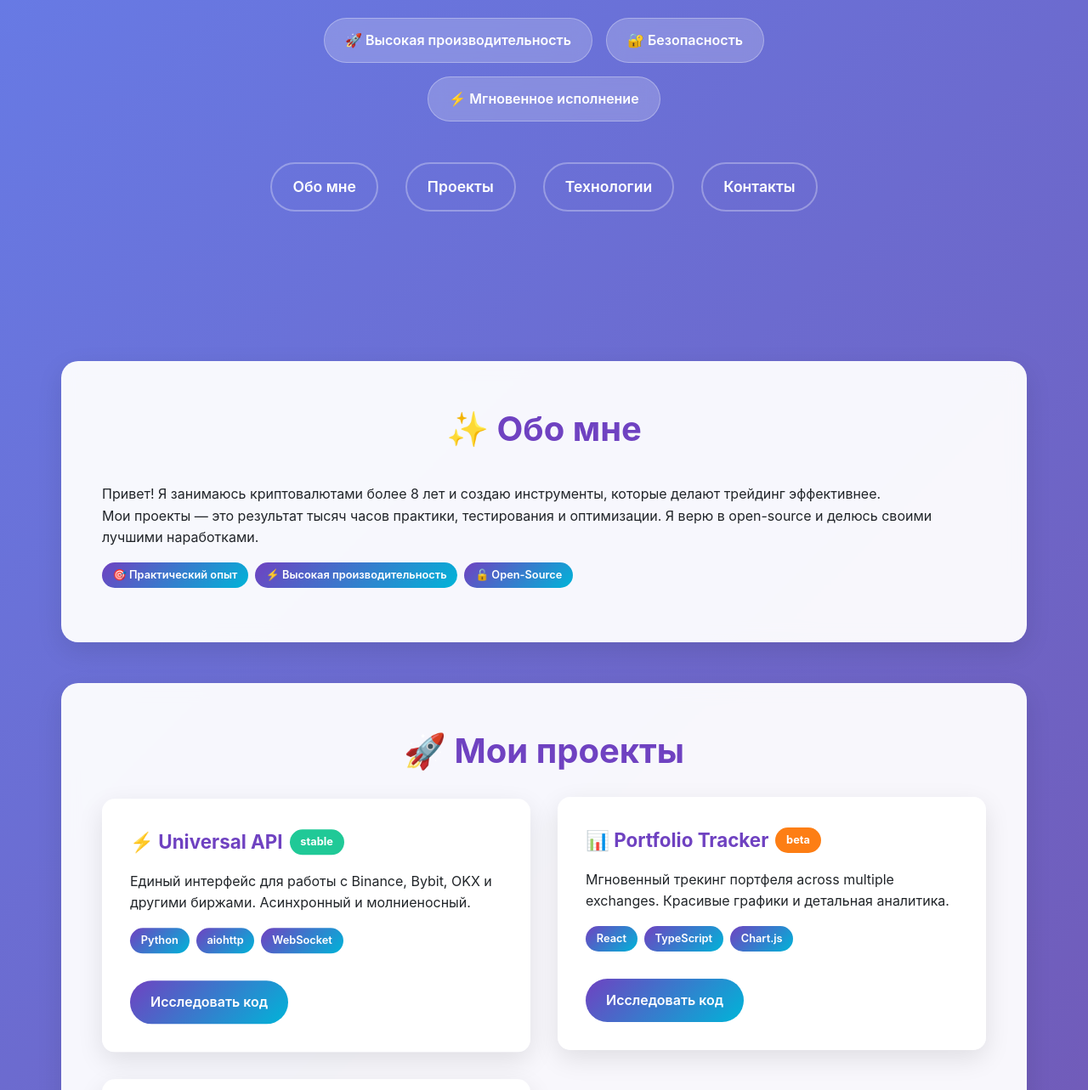
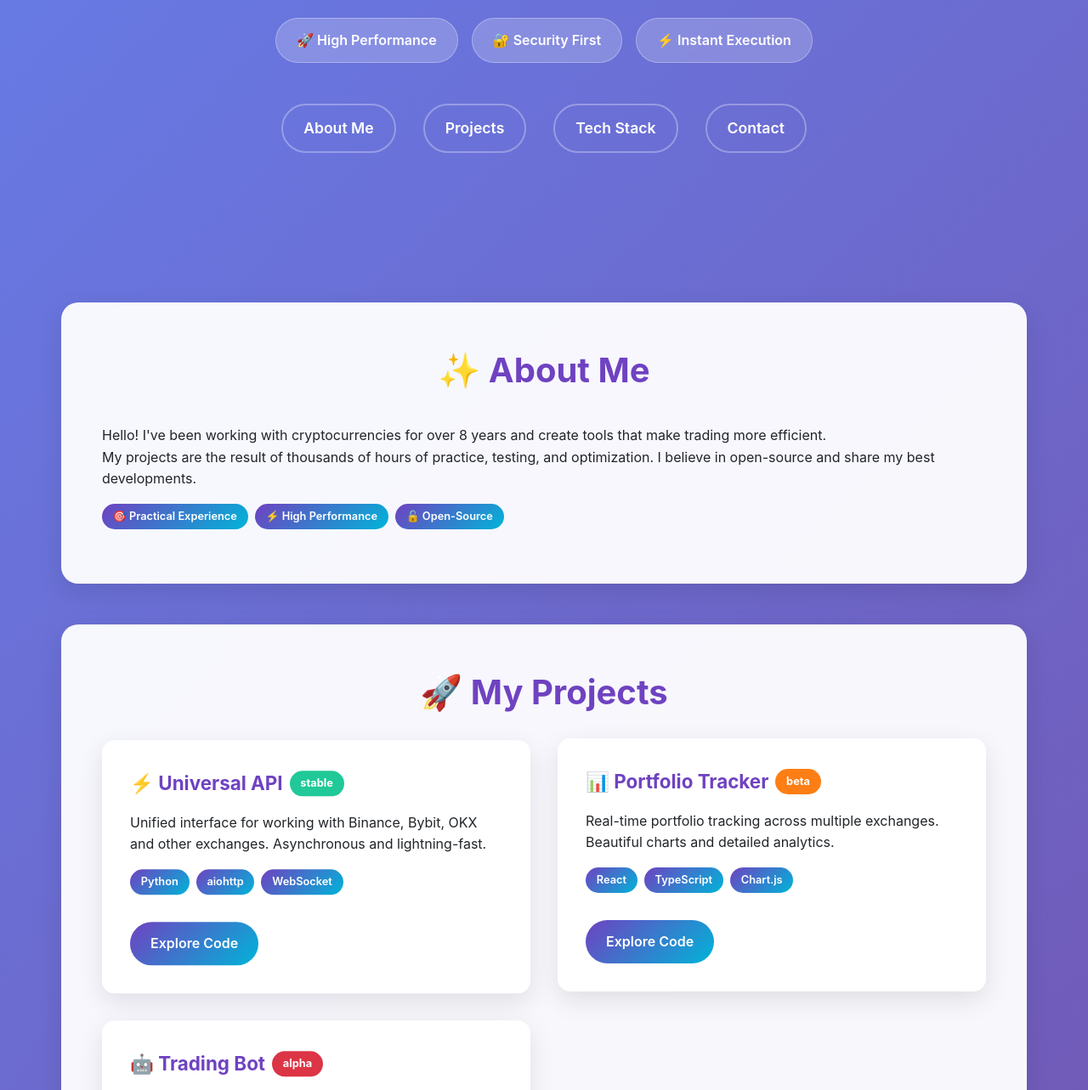
Before and after one commit to ExchangeKit/ExchangeKit, a plain HTML site: page index.html in a window 1280 px wide. Shown: the part 353-1636 px from the top of the page at 85% size. Drawn offline with Linux system fonts and the light colour scheme.

Commit message:
Update index.html

```diff
--- a/index.html
+++ b/index.html
@@ -1,5 +1,5 @@
 <!DOCTYPE html>
-<html lang="ru">
+<html lang="en">
 <head>
     <meta charset="UTF-8">
     <meta name="viewport" content="width=device-width, initial-scale=1.0">
@@ -294,33 +294,33 @@
         <header class="hero">
             <div class="hero-content">
                 <h1>ExchangeKit</h1>
-                <p>Мощные инструменты для автоматизации криптотрейдинга</p>
-                <p>Создано трейдером для трейдеров</p>
+                <p>Powerful Tools for Crypto Trading Automation</p>
+                <p>Built by a Trader for Traders</p>
 
                 <div class="badges">
-                    <span class="badge">🚀 Высокая производительность</span>
-                    <span class="badge">🔐 Безопасность</span>
-                    <span class="badge">⚡ Мгновенное исполнение</span>
+                    <span class="badge">🚀 High Performance</span>
+                    <span class="badge">🔐 Security First</span>
+                    <span class="badge">⚡ Instant Execution</span>
                 </div>
 
                 <div class="nav-links">
-                    <a href="#about">Обо мне</a>
-                    <a href="#projects">Проекты</a>
-                    <a href="#stack">Технологии</a>
-                    <a href="#contact">Контакты</a>
+                    <a href="#about">About Me</a>
+                    <a href="#projects">Projects</a>
+                    <a href="#stack">Tech Stack</a>
+                    <a href="#contact">Contact</a>
                 </div>
             </div>
         </header>
 
         <!-- About Section -->
         <section id="about" class="section">
-            <h2>✨ Обо мне</h2>
+            <h2>✨ About Me</h2>
             <div class="about-content">
-                <p>Привет! Я занимаюсь криптовалютами более 8 лет и создаю инструменты, которые делают трейдинг эффективнее.</p>
-                <p>Мои проекты — это результат тысяч часов практики, тестирования и оптимизации. Я верю в open-source и делюсь своими лучшими наработками.</p>
+                <p>Hello! I've been working with cryptocurrencies for over 8 years and create tools that make trading more efficient.</p>
+                <p>My projects are the result of thousands of hours of practice, testing, and optimization. I believe in open-source and share my best developments.</p>
                 <div class="stack">
-                    <span class="stack-item">🎯 Практический опыт</span>
-                    <span class="stack-item">⚡ Высокая производительность</span>
+                    <span class="stack-item">🎯 Practical Experience</span>
+                    <span class="stack-item">⚡ High Performance</span>
                     <span class="stack-item">🔓 Open-Source</span>
                 </div>
             </div>
@@ -328,46 +328,46 @@
 
         <!-- Projects Section -->
         <section id="projects" class="section">
-            <h2>🚀 Мои проекты</h2>
+            <h2>🚀 My Projects</h2>
             <div class="projects-grid">
                 <div class="project-card">
                     <h4>⚡ Universal API <span class="project-status status-stable">stable</span></h4>
-                    <p>Единый интерфейс для работы с Binance, Bybit, OKX и другими биржами. Асинхронный и молниеносный.</p>
+                    <p>Unified interface for working with Binance, Bybit, OKX and other exchanges. Asynchronous and lightning-fast.</p>
                     <div class="stack">
                         <span class="stack-item">Python</span>
                         <span class="stack-item">aiohttp</span>
                         <span class="stack-item">WebSocket</span>
                     </div>
-                    <a href="https://github.com/ExchangeKit/universal-exchange-api" class="btn">Исследовать код</a>
+                    <a href="https://github.com/ExchangeKit/universal-exchange-api" class="btn">Explore Code</a>
                 </div>
 
                 <div class="project-card">
                     <h4>📊 Portfolio Tracker <span class="project-status status-beta">beta</span></h4>
-                    <p>Мгновенный трекинг портфеля across multiple exchanges. Красивые графики и детальная аналитика.</p>
+                    <p>Real-time portfolio tracking across multiple exchanges. Beautiful charts and detailed analytics.</p>
                     <div class="stack">
                         <span class="stack-item">React</span>
                         <span class="stack-item">TypeScript</span>
                         <span class="stack-item">Chart.js</span>
                     </div>
-                    <a href="https://github.com/ExchangeKit/crypto-portfolio-tracker" class="btn">Исследовать код</a>
+                    <a href="https://github.com/ExchangeKit/crypto-portfolio-tracker" class="btn">Explore Code</a>
                 </div>
 
                 <div class="project-card">
                     <h4>🤖 Trading Bot <span class="project-status status-alpha">alpha</span></h4>
-                    <p>Модульный trading bot с поддержкой арбитража, market-making и следования за трендом.</p>
+                    <p>Modular trading bot with support for arbitrage, market-making, and trend following.</p>
                     <div class="stack">
                         <span class="stack-item">Python</span>
                         <span class="stack-item">NumPy</span>
                         <span class="stack-item">Pandas</span>
                     </div>
-                    <a href="https://github.com/ExchangeKit/trading-bot" class="btn">Исследовать код</a>
+                    <a href="https://github.com/ExchangeKit/trading-bot" class="btn">Explore Code</a>
                 </div>
             </div>
         </section>
 
         <!-- Tech Stack Section -->
         <section id="stack" class="section">
-            <h2>🛠 Технологический стек</h2>
+            <h2>🛠 Technology Stack</h2>
             <div class="tech-grid">
                 <div class="tech-category">
                     <div class="tech-icons">🐍</div>
@@ -389,8 +389,8 @@
 
         <!-- Contact Section -->
         <section id="contact" class="section">
-            <h2>📞 Давайте работать вместе</h2>
-            <p style="text-align: center; margin-bottom: 2rem;">Всегда открыт для коллабораций, идей и интересных проектов</p>
+            <h2>📞 Let's Work Together</h2>
+            <p style="text-align: center; margin-bottom: 2rem;">Always open for collaborations, ideas, and interesting projects</p>
 
             <div class="contact-links">
                 <a href="https://github.com/ExchangeKit" class="contact-btn">⭐ GitHub</a>
@@ -401,8 +401,8 @@
     </div>
 
     <footer>
-        <p>© 2024 ExchangeKit. Сделано с ❤️ и большим количеством кофе</p>
-        <p>🚀 Преодолеваем границы возможного в крипто-автоматизации</p>
+        <p>© 2024 ExchangeKit. Made with ❤️ and lots of coffee</p>
+        <p>🚀 Pushing the boundaries of crypto automation</p>
     </footer>
 </body>
 </html>
```
